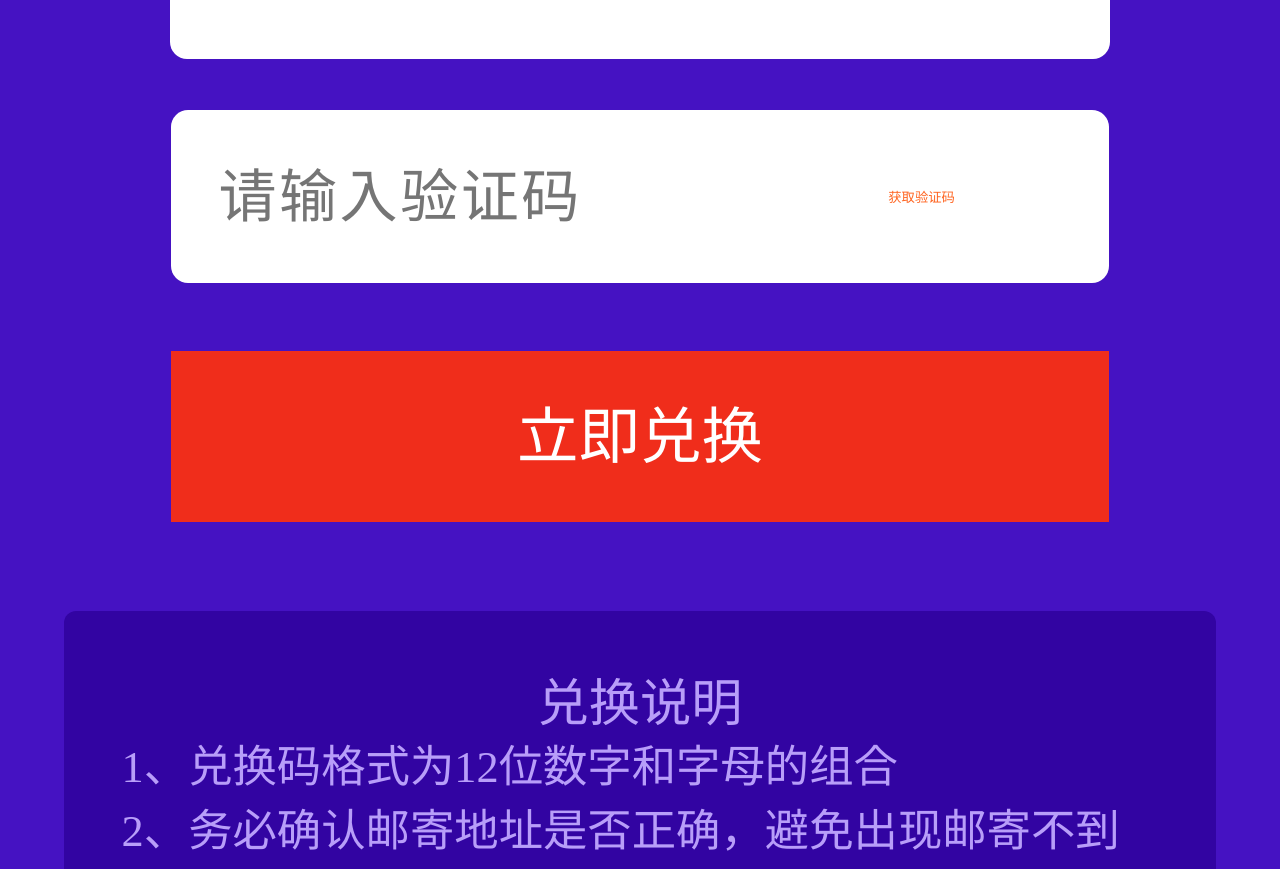
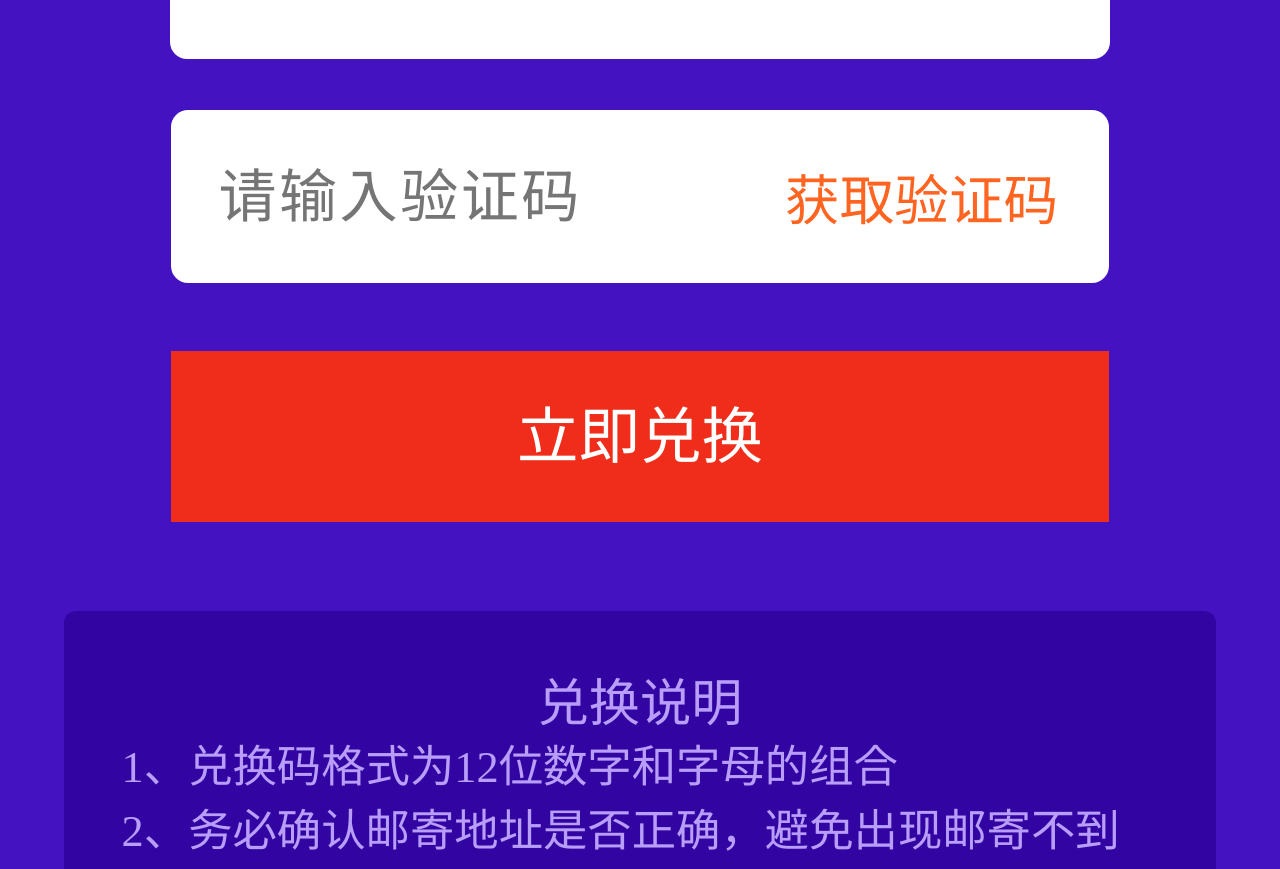
Before and after one commit to wujiali0428/-h5-, a Vue app in the folder h5-move-car/: page / in a window 1280 px wide. Shown: the part 1844-2713 px from the top of the page. Built offline with nearby package versions, Linux system fonts and the light colour scheme; what mint-ui would draw is missing.

Commit message:
跨域问题

```diff
--- a/h5-move-car/src/views/Home.vue
+++ b/h5-move-car/src/views/Home.vue
@@ -224,6 +224,7 @@
   padding: 0;
   /* padding-right: 0.2rem; */
   outline: none;
+  font-size: 0.32rem;
 }
 .mobileAuthCode>input{
   flex: 1;
```
